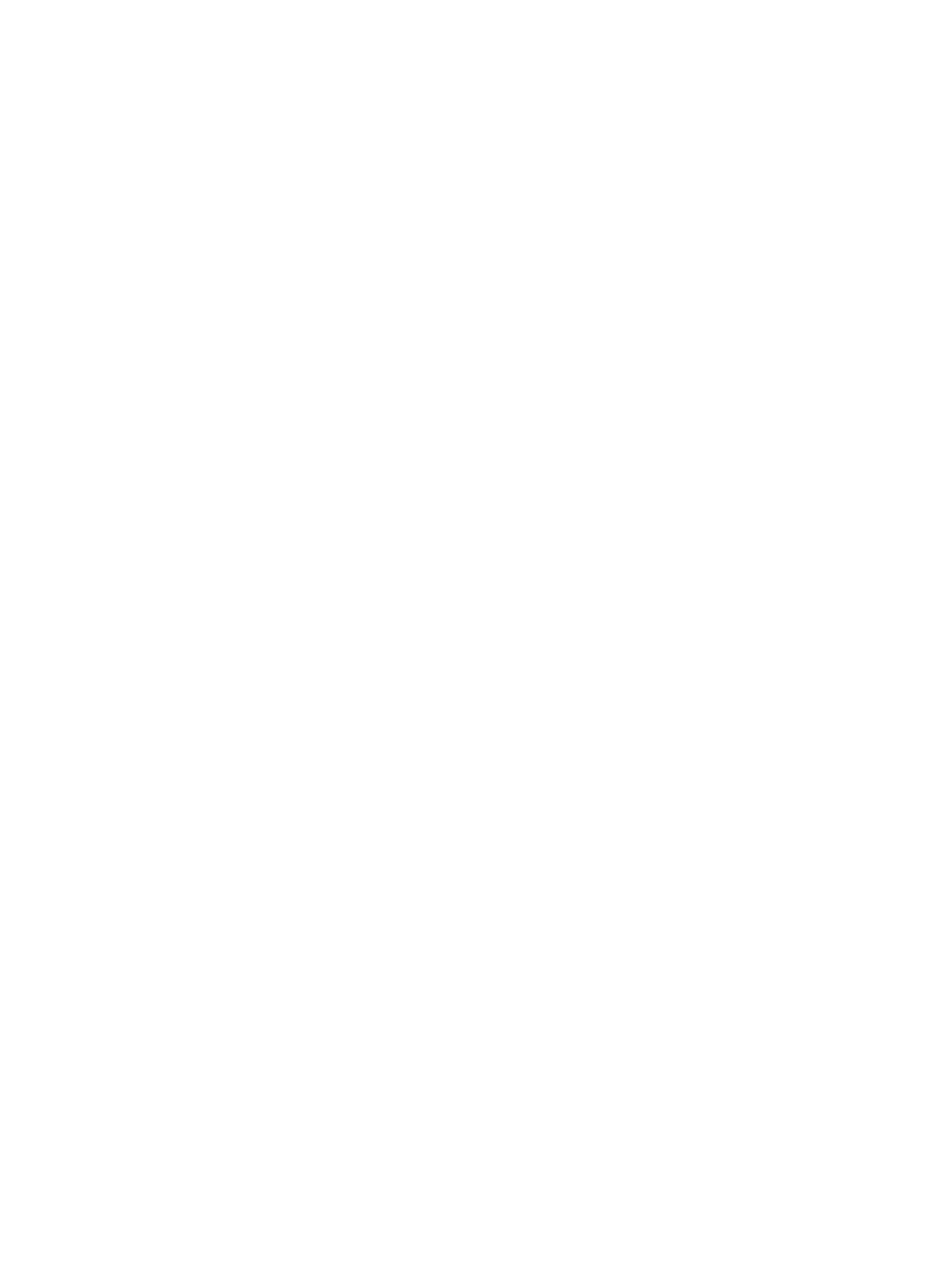
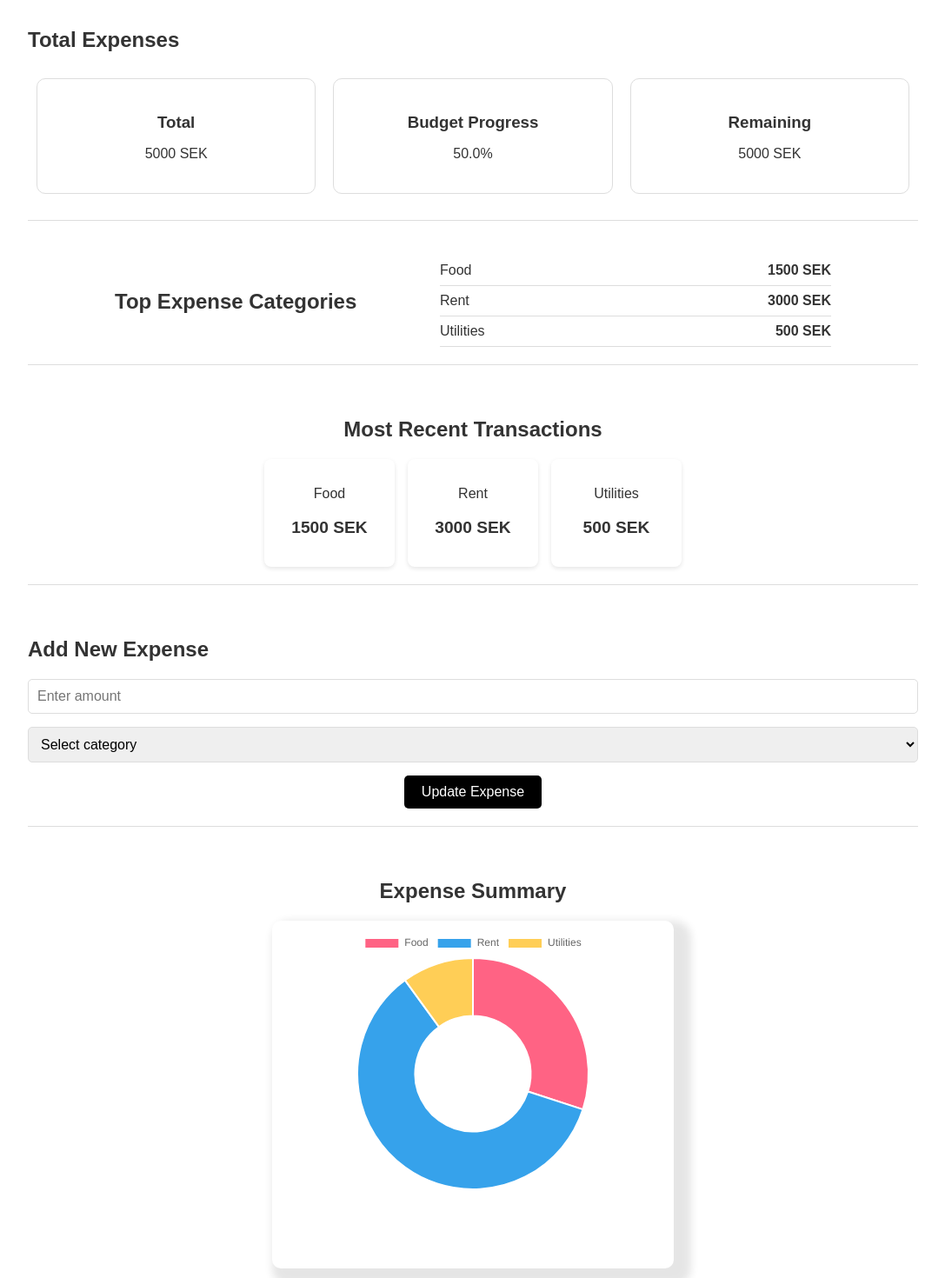
Before and after one commit to RogeSocial/FinTrackr, a React (Vite) app: page /expenses in a window 1280 px wide. Before the commit this address had no page. Shown: the part 180-1650 px from the top of the page at 87% size, without its empty margins (96-1183 px from the left). Before the commit the page ends 800 px from the top, so only its background shows below. Built offline with nearby package versions, Linux system fonts and the light colour scheme.

Commit message:
added expenses tab

```diff
--- a/src/main.jsx
+++ b/src/main.jsx
@@ -9,12 +9,14 @@ import {
 
 import LandingPage from './pages/LandingPage';
 import UserDashboardPage from './pages/UserDashboardPage';
+import Expenses from './pages/ExpensesPage';
 
 const router = createBrowserRouter(
   createRoutesFromElements(
     <Route path="/" element={<App/>}>
       <Route index element={<LandingPage/>} />
       <Route path="/dashboard" element={<UserDashboardPage/>} />
+      <Route path="/expenses" element={<Expenses/>} />
     </Route>
   )
 )
--- /dev/null
+++ b/src/pages/ExpensesPage.jsx
@@ -0,0 +1,127 @@
+import { Doughnut } from "react-chartjs-2";
+import {
+  Chart as ChartJS,
+  ArcElement,
+  Tooltip,
+  Legend,
+  CategoryScale,
+  LinearScale,
+  BarElement,
+} from "chart.js";
+import "../styling/Expenses.css";
+
+ChartJS.register(
+  ArcElement,
+  Tooltip,
+  Legend,
+  CategoryScale,
+  LinearScale,
+  BarElement
+);
+
+function Expenses() {
+  // Sample expenses data
+  const expenses = [
+    { category: "Food", amount: 1500 },
+    { category: "Rent", amount: 3000 },
+    { category: "Utilities", amount: 500 },
+  ];
+
+  const totalExpenses = expenses.reduce((sum, item) => sum + item.amount, 0);
+  const budget = 10000; // Example budget
+  const remainingBudget = budget - totalExpenses;
+  const budgetProgress = ((totalExpenses / budget) * 100).toFixed(1);
+
+  // Prepare data for Doughnut chart
+  const chartData = {
+    labels: expenses.map((e) => e.category),
+    datasets: [
+      {
+        data: expenses.map((e) => e.amount),
+        backgroundColor: ["#FF6384", "#36A2EB", "#FFCE56"],
+        hoverBackgroundColor: ["#FF4F73", "#2F9CDB", "#FFB836"],
+      },
+    ],
+  };
+
+  return (
+    <div className="dashboard-container">
+      <h1>Expenses</h1>
+
+      {/* Total Expenses Overview */}
+      <section className="dashboard-section">
+        <h2>Total Expenses</h2>
+        <div className="overview-grid">
+          <div className="overview-item">
+            <h3>Total</h3>
+            <p>{totalExpenses} SEK</p>
+          </div>
+          <div className="overview-item">
+            <h3>Budget Progress</h3>
+            <p>{budgetProgress}%</p>
+          </div>
+          <div className="overview-item">
+            <h3>Remaining</h3>
+            <p>{remainingBudget} SEK</p>
+          </div>
+        </div>
+      </section>
+
+      {/* Expense Categories Section */}
+      <section className="dashboard-section expense-categories">
+        <div className="category-header">
+          <h2 className="category-title">Top Expense Categories</h2>
+          <div className="category-table">
+            {expenses.map((e, index) => (
+              <div key={index} className="category-row">
+                <span className="category-name">{e.category}</span>
+                <span className="category-amount">{e.amount} SEK</span>
+              </div>
+            ))}
+          </div>
+        </div>
+      </section>
+
+      {/* Most Recent Transactions Section */}
+      <section className="dashboard-section recent-transactions">
+        <h2 className="transactions-title">Most Recent Transactions</h2>
+        <div className="transactions-container">
+          {expenses.map((e, index) => (
+            <div key={index} className="transaction-card">
+              <p className="transaction-category">{e.category}</p>
+              <h3 className="transaction-amount">{e.amount} SEK</h3>
+            </div>
+          ))}
+        </div>
+      </section>
+
+      {/* Add New Expense Form */}
+      <section className="dashboard-section add-expense-section">
+        <h2>Add New Expense</h2>
+        <form>
+          <input type="number" placeholder="Enter amount" />
+          <select>
+            <option value="">Select category</option>
+            <option value="food">Food</option>
+            <option value="rent">Rent</option>
+            <option value="utilities">Utilities</option>
+            <option value="savings">Savings</option>
+            <option value="investments">Investments</option>
+            <option value="other">Other</option>
+          </select>
+          <button type="submit">Update Expense</button>
+        </form>
+      </section>
+
+      {/* Expense Summary Chart */}
+      <section className="dashboard-section financial-overview-section">
+        <h2>Expense Summary</h2>
+        <div className="chart-container">
+          <Doughnut data={chartData} />
+        </div>
+      </section>
+    </div>
+  );
+}
+
+export default Expenses;
--- a/src/pages/UserDashboardPage.jsx
+++ b/src/pages/UserDashboardPage.jsx
@@ -72,23 +72,6 @@ function UserDashboard() {
         </form>
       </section>
 
-      <section className="dashboard-section add-expense-section">
-        <h2>Add an Expense</h2>
-        <form>
-          <input type="number" placeholder="Expense amount" />
-          <select>
-            <option value="">Select category</option>
-            <option value="food">Food</option>
-            <option value="rent">Rent</option>
-            <option value="utilities">Utilities</option>
-            <option value="savings">Savings</option>
-            <option value="investments">Investments</option>
-            <option value="other">Other</option>
-          </select>
-          <button type="submit">Add Expense</button>
-        </form>
-      </section>
-
       <section className="dashboard-section insights-section">
         <h2>Data Insights & Tips</h2>
         <p>
--- /dev/null
+++ b/src/styling/Expenses.css
@@ -0,0 +1,189 @@
+.dashboard-container {
+    width: 80%;
+    max-width: 1200px;
+    margin: 0 auto;
+    padding: 20px;
+    font-family: Arial, sans-serif;
+    color: var(--black);
+  }
+
+  .dashboard-container h1 {
+    text-align: center;
+    margin-bottom: 30px;
+  }
+
+  .dashboard-section {
+    margin-bottom: 20px;
+    padding: 20px 0;
+    border-bottom: 1px solid #ddd;
+  }
+
+  .dashboard-section h2 {
+    margin-bottom: 20px;
+    font-size: 1.5em;
+  }
+
+  /* Overview Grid */
+  .overview-grid {
+    display: flex;
+    justify-content: space-around;
+    text-align: center;
+  }
+
+  .overview-item {
+    padding: 20px;
+    margin: 10px;
+    background-color: #fff;
+    border: 1px solid #ddd;
+    border-radius: 10px;
+    width: 30%;
+  }
+
+  .overview-item h3 {
+    margin-bottom: 10px;
+  }
+
+/* Expense Categories Styling */
+.expense-categories {
+    display: flex;
+    flex-direction: column;
+  }
+
+  .category-header {
+    display: flex;
+    align-items: center;
+    justify-content: space-between;
+    width: 100%;
+  }
+
+  .category-title {
+    font-size: 1.3em;
+    font-weight: bold;
+    margin-left: 100px;
+  }
+
+  .category-table {
+    display: flex;
+    flex-direction: column;
+    align-items: flex-end;
+    min-width: 450px;
+    margin-right: 100px;
+  }
+
+  .category-row {
+    display: flex;
+    justify-content: space-between;
+    width: 100%;
+    padding: 8px 0;
+    border-bottom: 1px solid #ddd;
+    font-size: 1em;
+  }
+
+  .category-name {
+    text-align: left;
+    flex: 1;
+  }
+
+  .category-amount {
+    text-align: right;
+    font-weight: bold;
+  }
+
+  /* Recent Transactions Styling */
+.recent-transactions {
+    display: flex;
+    flex-direction: column;
+    align-items: center; /* Center the section title */
+  }
+
+  .transactions-title {
+    font-size: 1.5em;
+    font-weight: bold;
+    margin-bottom: 15px;
+    text-align: center;
+  }
+
+  .transactions-container {
+    display: flex;
+    gap: 15px;
+    flex-wrap: wrap;
+    justify-content: center;
+    width: 100%;
+  }
+
+  .transaction-card {
+    background-color: #fff;
+    padding: 15px;
+    border-radius: 8px;
+    box-shadow: 0 2px 5px rgba(0, 0, 0, 0.1);
+    text-align: center;
+    width: 120px;
+  }
+
+  .transaction-category {
+    font-size: 1em;
+    margin-bottom: 5px;
+  }
+
+  .transaction-amount {
+    font-size: 1.2em;
+    font-weight: bold;
+  }
+
+  /* Expense Form */
+  .add-expense-section form {
+    display: flex;
+    flex-direction: column;
+    gap: 15px;
+  }
+
+  .add-expense-section input,
+  .add-expense-section select {
+    padding: 10px;
+    font-size: 1em;
+    border: 1px solid #ddd;
+    border-radius: 5px;
+  }
+
+  .add-expense-section button {
+    width: fit-content;
+    padding: 10px 20px;
+    align-self: center;
+    font-size: 1em;
+    border-radius: 5px;
+    cursor: pointer;
+    color: white;
+    transition: background-color 0.3s;
+  }
+
+  /* Financial Overview */
+  .financial-overview-section {
+    padding: 20px;
+    text-align: center;
+  }
+
+  .chart-container {
+    display: flex;
+    flex-direction: column;
+    justify-content: space-between;
+    align-items: center;
+    text-align: center;
+    background-color: #fff;
+    padding: 10px;
+    border-radius: 10px;
+    box-shadow: 10px 10px 10px 10px rgba(0, 0, 0, 0.1);
+    height: 380px;
+    width: 60%;
+    margin: auto;
+  }
+
+  .chart-container canvas {
+    flex-grow: 1;
+    max-height: 300px;
+    max-width: 100%;
+    aspect-ratio: 1;
+  }
+
+  .chart-container h3 {
+    margin-bottom: 5px;
+  }
```
